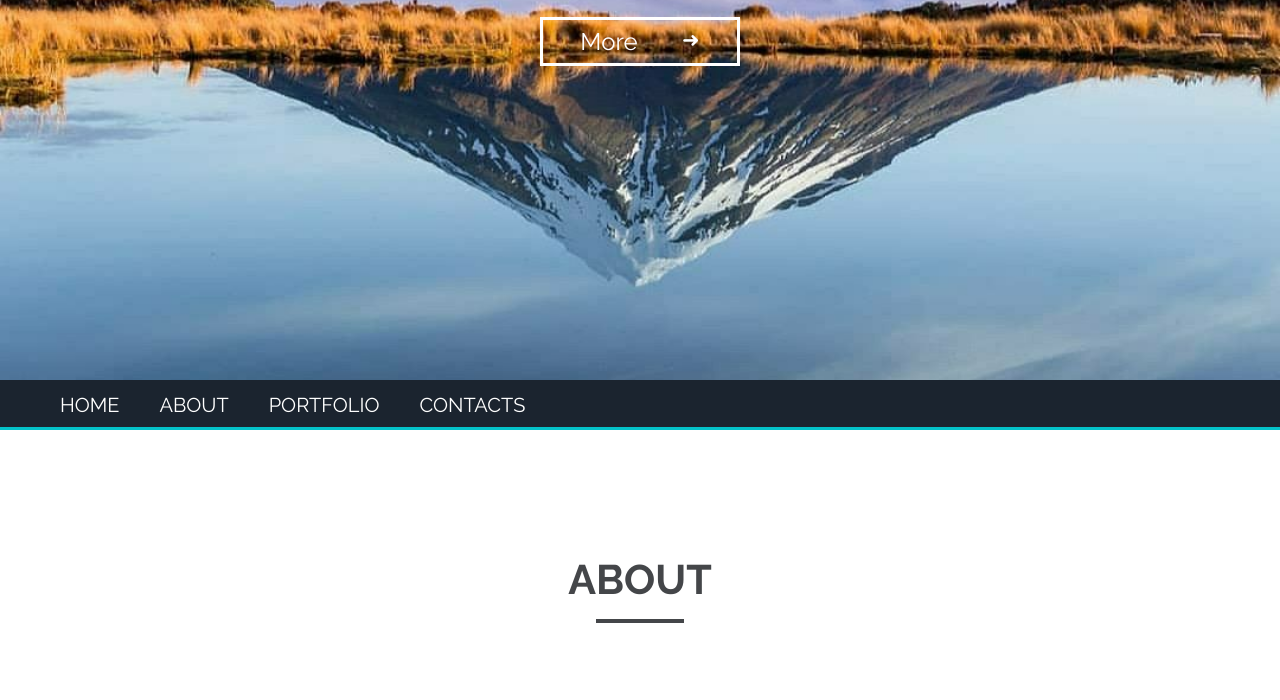
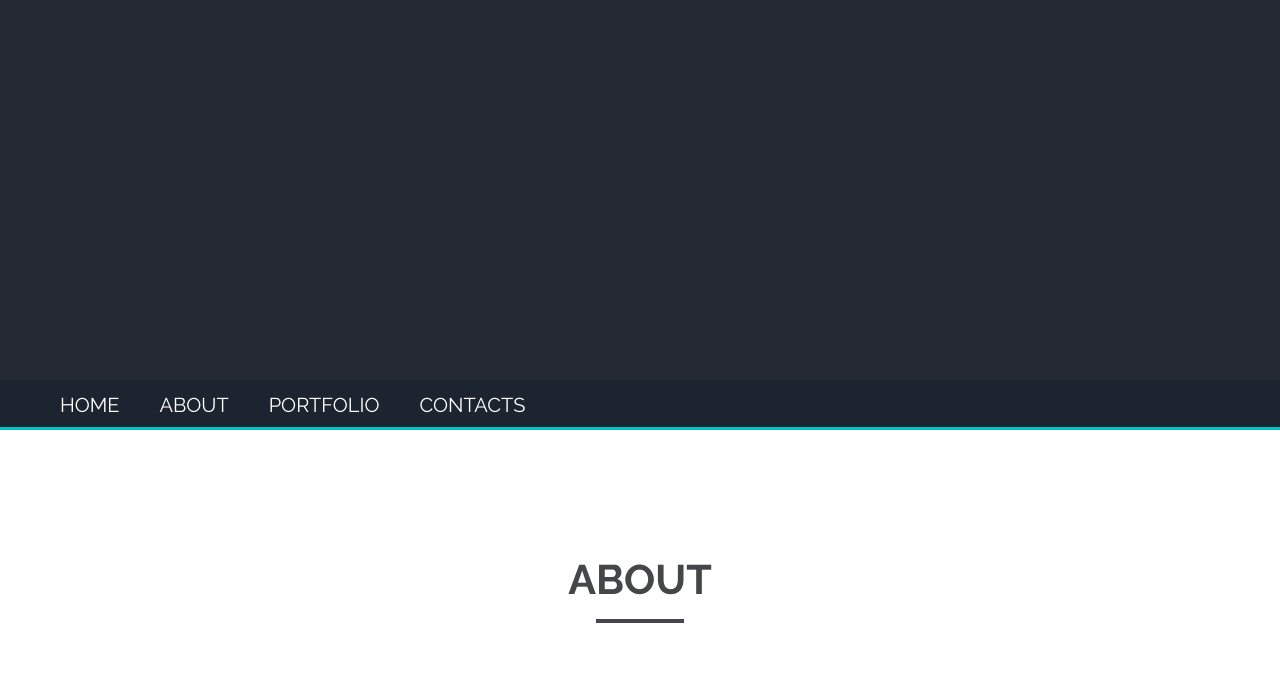
Before and after one commit to mityajo/portfolio, a plain HTML site: page index.html in a window 1280 px wide. Shown: the part 420-1120 px from the top of the page. Drawn offline with Linux system fonts and the light colour scheme.

Commit message:
add Canvas

```diff
--- a/index.html
+++ b/index.html
@@ -20,16 +20,24 @@
 <body>
     <main class="content">
         <!-- HOME -->
-        <section class="home flex-column">
-            <h1 class="home__text">
+        <div class="home">
+
+            <canvas class="home__canvas" id="canvas">Your browser is not supported.</canvas>
+
+
+
+
+
+            <!-- <h1 class="home__text">
                 Добро пожаловать на <span>Демо - сайт</span>
                 by Junior Frontend Develover
-            </h1>
-            <button class="home__button button">
+            </h1> -->
+
+            <!-- <button class="home__button button">
                 <div class="button__text">More</div>
                 <div class="button__arrow"></div>
-            </button>
-        </section>
+            </button> -->
+        </div>
 
         <nav class="menu">
             <ul class="menu__list">
@@ -147,11 +155,14 @@
         <div class="modal">
             <div class="modal__wrap">
                 <div class="modal__content">
-                    <div class="modal__slider"><img src="img/portfolio/Cinema_Hall/cinema_01.jpg" alt="modal exmp"></div>
+                    <div class="modal__slider"><img src="img/portfolio/Cinema_Hall/cinema_01.jpg" alt="modal exmp">
+                    </div>
                     <div class="modal__info">
                         <div class="modal__title">Кинозал</div>
                         <div class="modal__subtitle">Одностраничное приложение.</div>
-                        <div class="modal__descr">Реализация одностраничного приложения. Представляет собой кинозал с функциями: бронирование мест, отмены бронирования, запоминание статуса мест после перезагрузки страницы.<br> Статус: находится на доработке</div>
+                        <div class="modal__descr">Реализация одностраничного приложения. Представляет собой кинозал с
+                            функциями: бронирование мест, отмены бронирования, запоминание статуса мест после
+                            перезагрузки страницы.<br> Статус: находится на доработке</div>
                     </div>
                     <div class="modal__footer">
                         <a href="https://github.com/mityajo/CinemaHall" class="modal__button button">GitHub</a>
@@ -163,6 +174,7 @@
 
     </main>
     <script src="js/script.js"></script>
+    <script src="js/canvas.js"></script>
 </body>
 
 </html>
--- /dev/null
+++ b/js/canvas.js
@@ -0,0 +1,20 @@
+(function () {
+    let canvas = document.getElementById('canvas'),
+        ctx = canvas.getContext('2d'),
+        particles = [],
+        properties = {
+            bgColor: 'rgba(37, 41, 52, 1)',
+
+        };
+
+    canvas.width = window.innerWidth;
+    canvas.height = window.innerHeight;
+
+    window.onresize = function () {
+        canvas.width = window.innerWidth;
+        canvas.height = window.innerHeight;
+    };
+
+
+
+}());
--- a/js/script.js
+++ b/js/script.js
@@ -1,3 +1,4 @@
 'use strict';
 
+
 document.querySelector('.footer__date').append(new Date().getFullYear());
--- a/sass/style.sass
+++ b/sass/style.sass
@@ -65,7 +65,8 @@ section
 .home
     width: 100%
     height: 100vh
-    background: url(../img/bg/home_bg.jpg) center center/cover no-repeat
+    // background: url(../img/bg/home_bg.jpg) center center/cover no-repeat
+    overflow: hidden
     &__text
         max-width: 50%
         text-align: center
@@ -84,6 +85,10 @@ section
             border: 3px solid #1b242f
             .button__arrow
                 transform: rotate(90deg)
+    &__canvas
+        margin: 0
+        padding: 0
+        background-color: #252934
 
 .button
     display: flex
```
Also changed, not shown: css/style.min.css, 1 other file.
